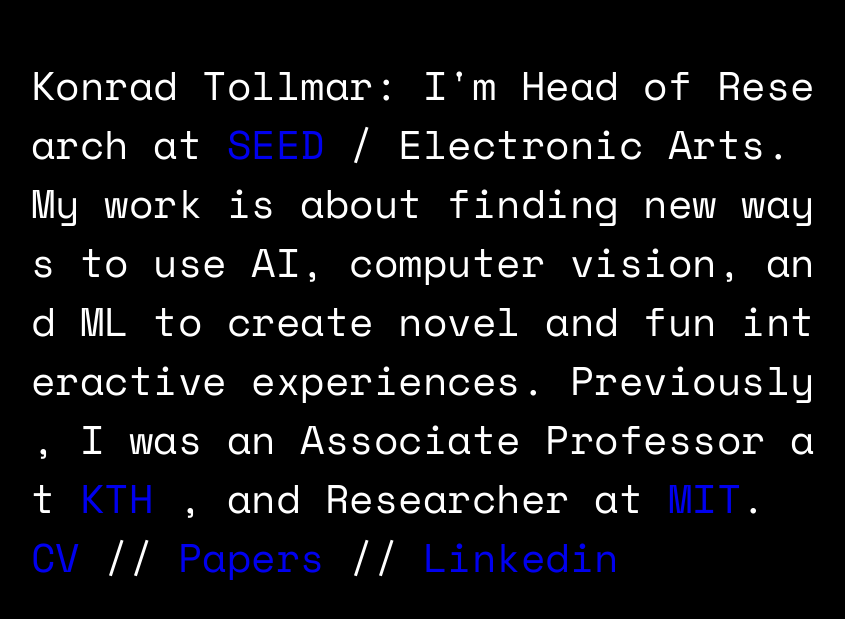
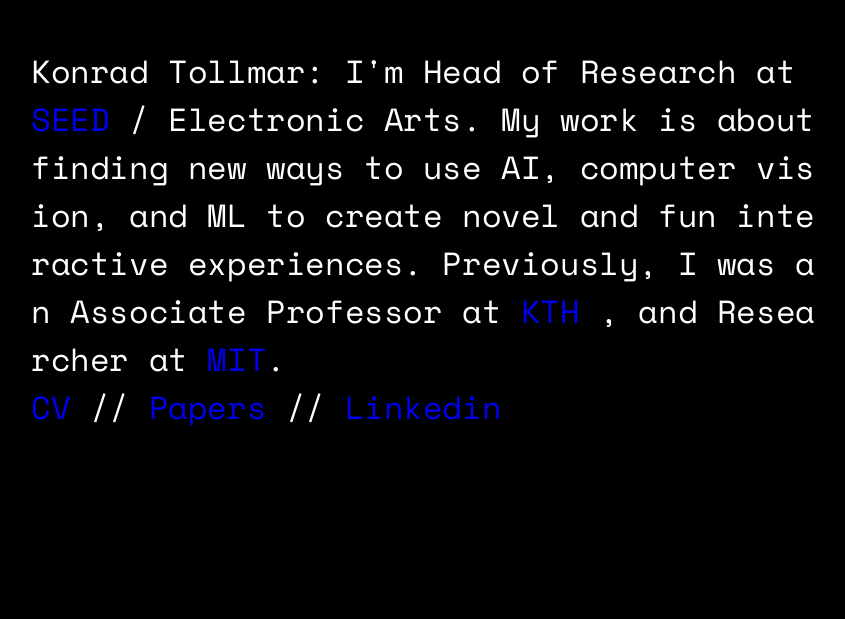
Before and after one commit to ktollmar/KTollmar.github.io, a plain HTML site: page index.html in a window 1280 px wide. Shown: the part 177-796 px from the top of the page, without its empty margins (209-1054 px from the left). Drawn offline with nearby package versions, Linux system fonts and the light colour scheme.

Commit message:
Update style.css

```diff
--- a/style.css
+++ b/style.css
@@ -21,7 +21,7 @@ body {
   font-family: "Space Mono", monospace;
   font-weight: 400;
   font-style: normal;
-  font-size: clamp(16px, 4vw, 40px);
+  font-size: clamp(14px, 4vw, 32px);
   color: #fff;
 }
 
```
